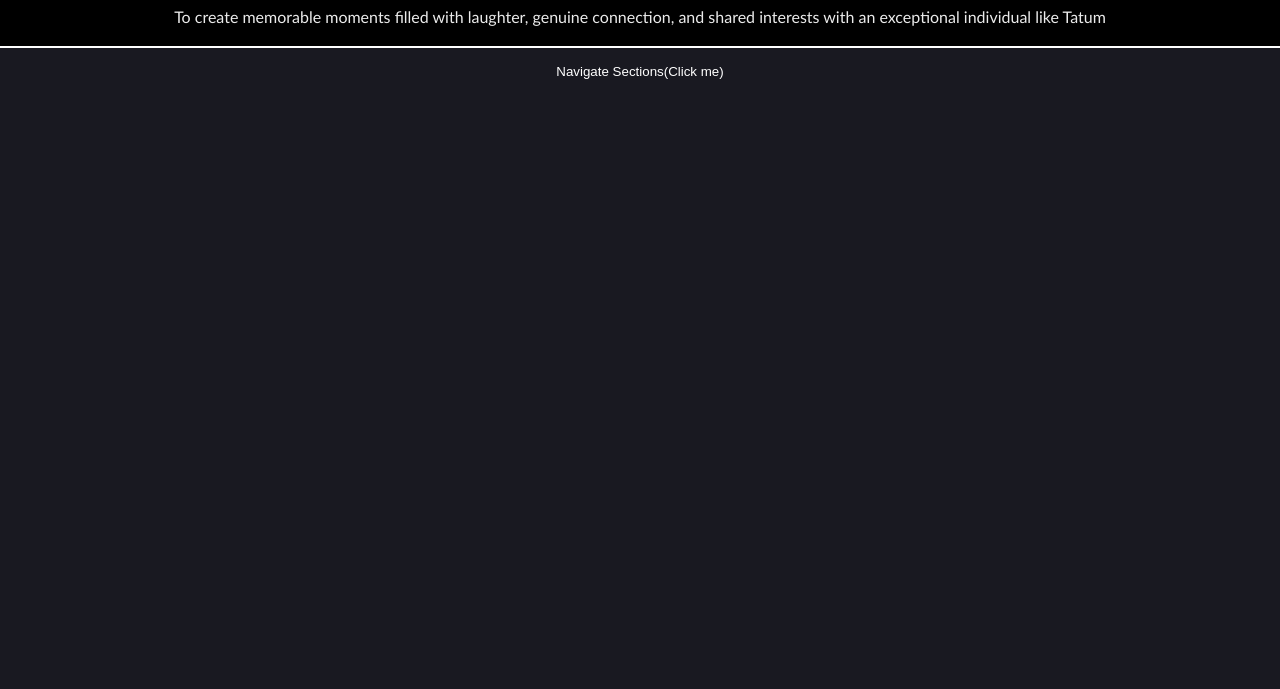
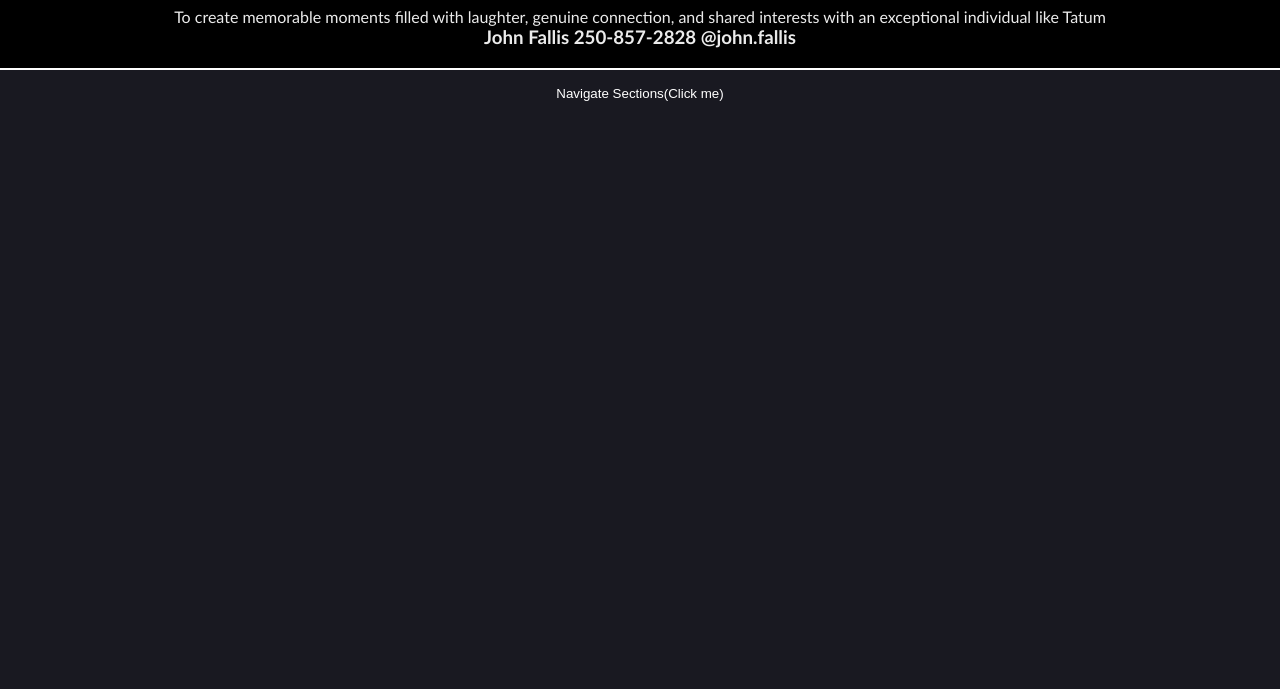
Before and after one commit to Astrinx/TatumResume, a plain HTML site: page index.html in a window 1280 px wide. Shown: the part 111-800 px from the top of the page. Drawn offline with Linux system fonts and the light colour scheme.

Commit message:
Update index.html

```diff
--- a/index.html
+++ b/index.html
@@ -109,6 +109,7 @@ body {
       <h1>Resume for a Date with Tatum</h1>
       <h2>Objective</h2>
       <p> To create memorable moments filled with laughter, genuine connection, and shared interests with an exceptional individual like Tatum </p>
+      <h3>John Fallis      250-857-2828      @john.fallis</h3>
     </div>
   </div>
   <div class="body">
```
